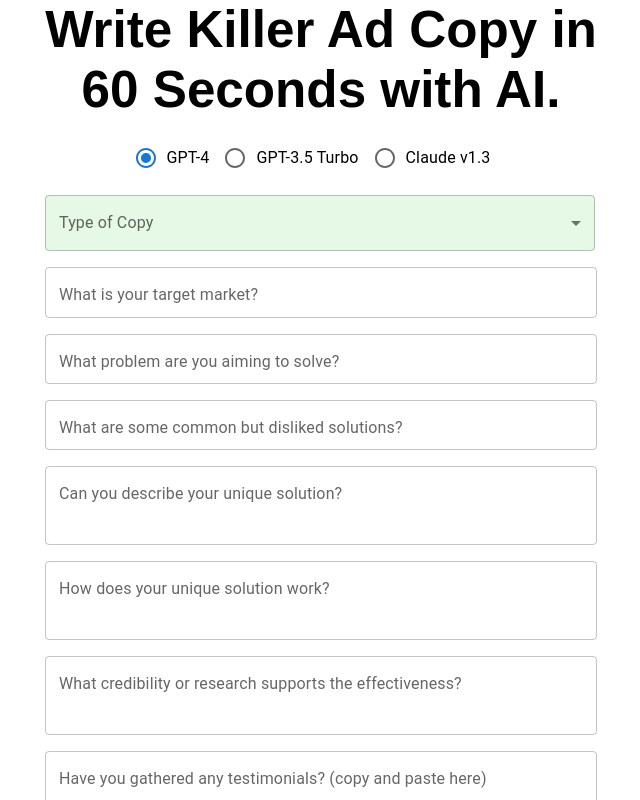
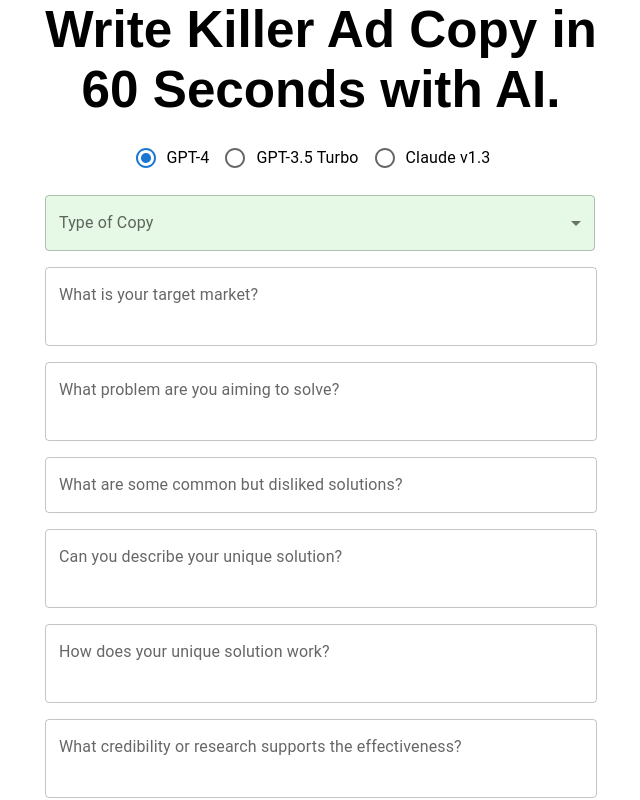
Before and after one commit to calabsai/facw7x3-copygen-ui, a React (Create React App) app: page / in a window 1280 px wide. Shown: the top 800 px of the page, without its empty margins (319-959 px from the left). Built offline with nearby package versions, Linux system fonts and the light colour scheme; no server answers.

Commit message:
Updated the App.js file to include cool animation, and added a Back button, and removed form upon copy being generated.

```diff
--- a/package.json
+++ b/package.json
@@ -12,6 +12,7 @@
     "@testing-library/react": "^13.4.0",
     "@testing-library/user-event": "^13.5.0",
     "bootstrap": "^5.2.3",
+    "lottie-react": "^2.4.0",
     "react": "^18.2.0",
     "react-bootstrap": "^2.7.4",
     "react-dom": "^18.2.0",
--- a/src/App.js
+++ b/src/App.js
@@ -1,5 +1,6 @@
-import React, { useState } from 'react';
+import React, { useState, useEffect } from 'react'; // Import useEffect
 import ReactLoading from 'react-loading';
+import Lottie from 'lottie-react';
 import {
   TextField,
   Button,
@@ -17,10 +18,18 @@ import {
 
 function App() {
   const [generatedText, setGeneratedText] = useState('');
+  const [error, setError] = useState(null);
+  const [showForm, setShowForm] = useState(true);
   const [loading, setLoading] = useState(false);
-  const [error, setError] = useState(null);
+  const [animationData, setAnimationData] = useState(null);
+  useEffect(() => {
+    fetch('https://assets5.lottiefiles.com/packages/lf20_uwR49r.json')
+      .then((response) => response.json())
+      .then((data) => setAnimationData(data))
+      .catch((error) => console.error('Error fetching Lottie animation:', error));
+  }, []); // Empty dependency array to run only once on mount
 
-// Define an array of animation types
+  // Define an array of animation types
 const animationTypes = ['spin', 'bubbles', 'cylon', 'bars'];
 
 // Function to randomly select an animation type
@@ -31,9 +40,10 @@ const getRandomAnimationType = () => {
 
   const handleSubmit = async (event) => {
     event.preventDefault();
-    setLoading(true);
     setError(null);
     setGeneratedText('');
+    setShowForm(false); // Hide the form and headline
+    setLoading(true);
     const formData = new FormData(event.target);
     const data = Object.fromEntries(formData.entries());
     console.log('Collected form data:', data);
@@ -42,7 +52,8 @@ const getRandomAnimationType = () => {
     data['selectedTemplate'] = selectedTemplate;
     data['languageModel'] = selectedLanguageModel;
     try {
-      const response = await fetch('https://backend-api-acn7yotvaa-uc.a.run.app/generate', {
+      // const response = await fetch('https://backend-api-acn7yotvaa-uc.a.run.app/generate', {
+        const response = await fetch('http://127.0.0.1:8080/generate', {
         method: 'POST',
         headers: { 'Content-Type': 'application/json' },
         body: JSON.stringify(data),
@@ -69,6 +80,10 @@ const getRandomAnimationType = () => {
 
   return (
     <Container maxWidth="sm" sx={{ display: 'flex', flexDirection: 'column', justifyContent: 'center' }}>
+{showForm && (
+  <>
+
+
       <Typography variant="h3" align="center" gutterBottom sx={{ fontWeight: 'bold', fontFamily: 'Poppins, sans-serif', fontSize: '3.2rem' }}>
 
 Write Killer Ad Copy in 60 Seconds with AI.
@@ -93,13 +108,19 @@ Write Killer Ad Copy in 60 Seconds with AI.
 </FormControl>
 <Grid container spacing={2} direction="column">
 <Grid item>
-<TextField label="What is your target market?" name="targetMarket" fullWidth placeholder="e.g., Overweight women over 45; Busy working professionals; Parents with young children" InputProps={{ style: { fontSize: 12 } }} />
+<TextField label="What is your target market?" name="targetMarket" fullWidth placeholder="e.g., Overweight women over 45; Busy working professionals; Parents with young children" multiline
+
+sx={{ '& textarea::placeholder': { fontSize: 12 } }} />
 </Grid>
 <Grid item>
-<TextField label="What problem are you aiming to solve?" name="problemToSolve" fullWidth placeholder="e.g., Helping women melt stubborn fat; Assisting professionals in managing stress" InputProps={{ style: { fontSize: 12 } }} />
+<TextField label="What problem are you aiming to solve?" name="problemToSolve" fullWidth placeholder="e.g., Helping women melt stubborn fat; Assisting professionals in managing stress" multiline
+
+sx={{ '& textarea::placeholder': { fontSize: 12 } }} />
 </Grid>
 <Grid item>
-<TextField label="What are some common but disliked solutions?" name="dislikedSolutions" fullWidth placeholder="e.g., Keto, cardio, restrictive dieting; Meditation apps, long vacations" InputProps={{ style: { fontSize: 12 } }} />
+<TextField label="What are some common but disliked solutions?" name="dislikedSolutions" fullWidth placeholder="e.g., Keto, cardio, restrictive dieting; Meditation apps, long vacations" multiline
+
+sx={{ '& textarea::placeholder': { fontSize: 12 } }} />
 </Grid>
 <Grid item>
 <TextField label="Can you describe your unique solution?" name="uniqueSolution" fullWidth placeholder="e.g., A Caribbean tropical cocktail that melts stubborn fat; A 10-minute stress relief program; Kid-friendly nutritious meal plans"
@@ -150,6 +171,29 @@ sx={{ '& textarea::placeholder': { fontSize: 12 } }}
 </Grid>
 </Grid>
 </form>
+</>
+
+)}
+{loading && animationData && (
+  <div
+    style={{
+      display: 'flex',
+      justifyContent: 'center',
+      alignItems: 'center',
+      flexDirection: 'column',
+      position: 'absolute', // Add this line
+      top: '50%', // Add this line
+      left: '50%', // Add this line
+      transform: 'translate(-50%, -50%)', // Add this line
+    }}
+  >
+    <Lottie animationData={animationData} loop={true} />
+    <Typography variant="h6" align="center" gutterBottom>
+      Loading...
+    </Typography>
+  </div>
+)}
+
 {error && (
 <Typography variant="body1" align="center" color="error" gutterBottom>
 {error}
@@ -163,8 +207,24 @@ Generated Text:
 <Typography variant="body1" align="center">
 {generatedText}
 </Typography>
+<Button
+      variant="contained"
+      color="primary"
+      onClick={() => setShowForm(true)}
+      sx={{
+        fontSize: '24px',
+        padding: '16px',
+        height: '60px',
+        background: 'linear-gradient(90deg, #6C3483 25%, #D7BDE2 50%, #6C3483 75%)',
+        backgroundSize: '200% 100%',
+        marginLeft: '16px', // Add margin to place the button to the side of the generated copy
+      }}
+    >
+      Back
+    </Button>
 </div>
 )}
+
 </Container>
 );
 }
```
Also changed, not shown: 1 other file (tests, documents, lock files or other folders).
